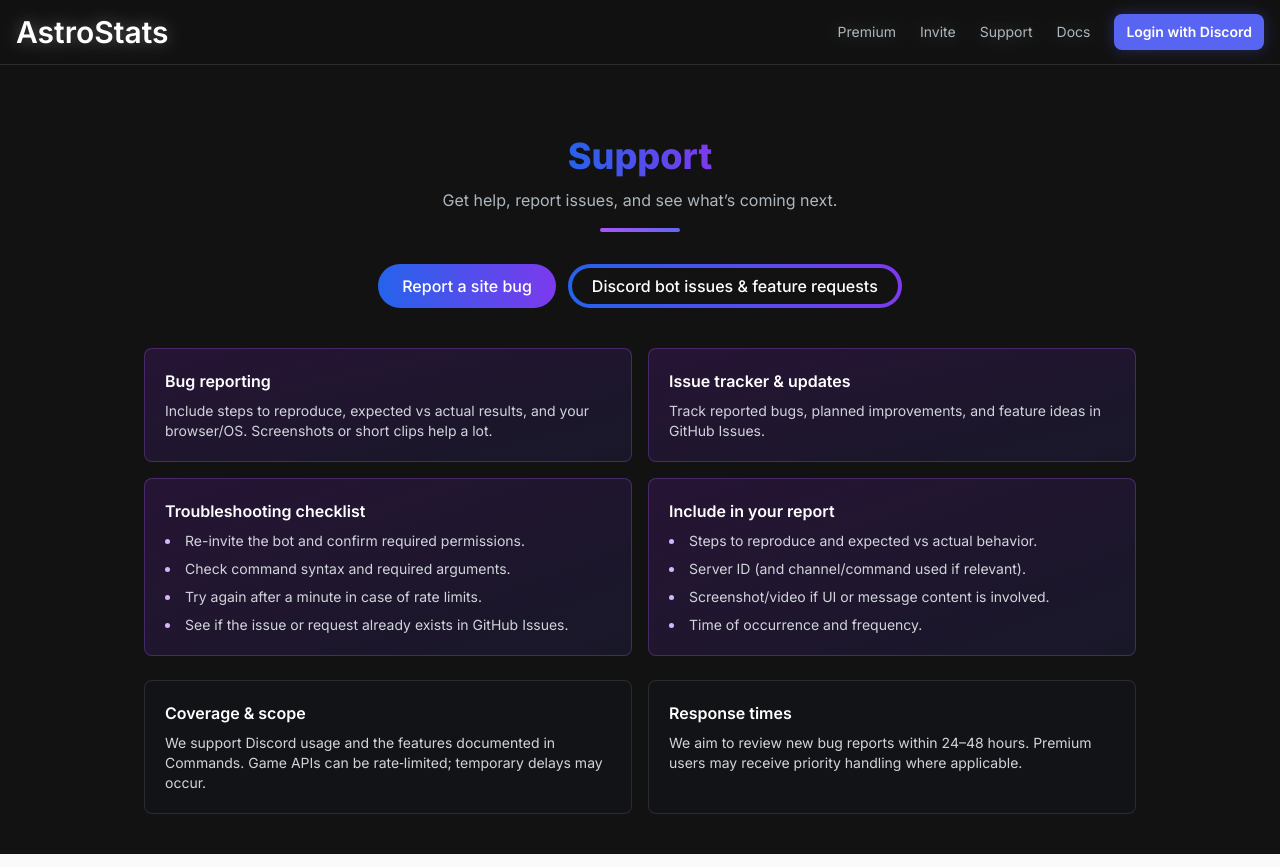
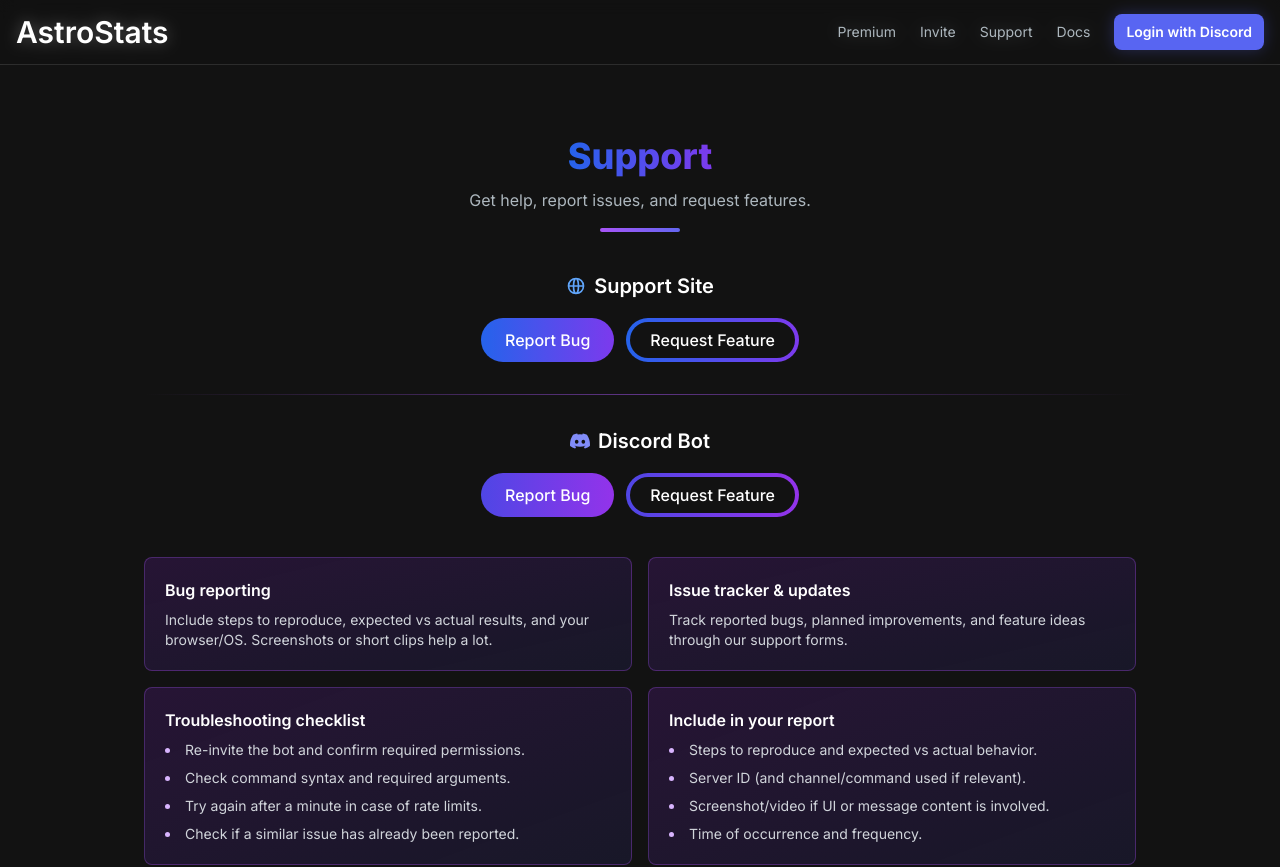
Before and after one commit to danblock97/astrostats-webpage, a Next.js app: page /support in a window 1280 px wide. Shown: the top 867 px of the page. Built offline with nearby package versions, Linux system fonts and the light colour scheme; no server answers.

Commit message:
refactor(Support): update support links and improve feature request process

```diff
--- a/src/app/components/Support.jsx
+++ b/src/app/components/Support.jsx
@@ -9,9 +9,10 @@
     }
   }, []);
 
-  const DISCORD_BOT_ISSUES_URL = "https://github.com/danblock97/AstroStats/issues";
-  const SUPPORT_SITE_ISSUES_URL =
-    "https://github.com/danblock97/astrostats-webpage/issues";
+  const SUPPORT_SITE_BUG_URL = "https://danblock97.atlassian.net/jira/software/c/form/13d822b1-3696-48be-935c-457148c78b91?atlOrigin=eyJpIjoiMTBkMTRjYWUwZTE2NDJhMGFmYjczMjkyMzVlNzg1ZjgiLCJwIjoiaiJ9";
+  const SUPPORT_SITE_FEATURE_URL = "https://danblock97.atlassian.net/jira/software/c/form/ce09356c-5fda-4e58-aed7-061a3d67672a?atlOrigin=eyJpIjoiMTc0NmZiZDhjNzZhNDA1ZDgxYjVjMjExM2I0ZjE1NzYiLCJwIjoiaiJ9";
+  const DISCORD_BOT_BUG_URL = "https://danblock97.atlassian.net/jira/software/c/form/c31187ff-4e38-40dd-aafd-261adcb7722d?atlOrigin=eyJpIjoiMjE5ZmM1ZDZmMzRkNDAyNzljZDE1NGZhODdjNWVhN2IiLCJwIjoiaiJ9";
+  const DISCORD_BOT_FEATURE_URL = "https://danblock97.atlassian.net/jira/software/c/form/9b68dccf-5be1-4817-b3f5-102b974e025a?atlOrigin=eyJpIjoiYTA3ZDFjOTFjNzA2NGVhYzk0ZjYyMGYyYzEyYjEzYmUiLCJwIjoiaiJ9";
 
   return (
     <div className="w-full my-10">
@@ -26,33 +27,77 @@
             <span className="text-transparent bg-clip-text bg-gradient-to-r from-blue-600 to-violet-600">Support</span>
           </h1>
           <p className="mt-3 text-[#adb7be]">
-            Get help, report issues, and see what’s coming next.
+            Get help, report issues, and request features.
           </p>
           <div className="mt-4 h-1 w-20 bg-gradient-to-r from-purple-500 to-indigo-500 rounded-full mx-auto" />
         </header>
 
-        <div className="mt-8 flex flex-col sm:flex-row gap-3 justify-center">
-          {/* Primary: support site bug report (brand gradient) */}
+        {/* Support Site Section */}
+        <div className="mt-10">
+          <div className="text-center mb-4">
+            <h2 className="text-xl font-semibold text-white inline-flex items-center gap-2">
+              <svg className="w-5 h-5 text-blue-400" fill="none" stroke="currentColor" viewBox="0 0 24 24">
+                <path strokeLinecap="round" strokeLinejoin="round" strokeWidth={2} d="M21 12a9 9 0 01-9 9m9-9a9 9 0 00-9-9m9 9H3m9 9a9 9 0 01-9-9m9 9c1.657 0 3-4.03 3-9s-1.343-9-3-9m0 18c-1.657 0-3-4.03-3-9s1.343-9 3-9m-9 9a9 9 0 019-9" />
+              </svg>
+              Support Site
+            </h2>
+          </div>
+          <div className="flex flex-col sm:flex-row gap-3 justify-center">
             <a
-            href={SUPPORT_SITE_ISSUES_URL}
+              href={SUPPORT_SITE_BUG_URL}
               target="_blank"
               rel="noopener noreferrer"
-            className="px-6 py-2.5 rounded-full bg-gradient-to-r from-blue-600 to-violet-600 text-white font-medium hover:opacity-90 transition"
+              className="px-6 py-2.5 rounded-full bg-gradient-to-r from-blue-600 to-violet-600 text-white font-medium hover:opacity-90 transition text-center"
             >
-            Report a site bug
+              Report Bug
             </a>
-          {/* Secondary: Discord bot issues & features (thin, gradient border) */}
             <a
-            href={DISCORD_BOT_ISSUES_URL}
+              href={SUPPORT_SITE_FEATURE_URL}
               target="_blank"
               rel="noopener noreferrer"
               className="px-1 py-1 rounded-full bg-gradient-to-r from-blue-600 to-violet-600 hover:from-violet-600 hover:to-blue-600 transition"
             >
-            <span className="block rounded-full bg-[#121212] px-5 py-1.5 text-white font-medium">Discord bot issues & feature requests</span>
+              <span className="block rounded-full bg-[#121212] px-5 py-1.5 text-white font-medium text-center">Request Feature</span>
             </a>
           </div>
+        </div>
 
-        {/* On‑brand info cards */}
+        {/* Divider */}
+        <div className="mt-8 flex items-center justify-center">
+          <div className="h-px w-full bg-gradient-to-r from-transparent via-purple-500/50 to-transparent" />
+        </div>
+
+        {/* Discord Bot Section */}
+        <div className="mt-8">
+          <div className="text-center mb-4">
+            <h2 className="text-xl font-semibold text-white inline-flex items-center gap-2">
+              <svg className="w-5 h-5 text-indigo-400" fill="currentColor" viewBox="0 0 24 24">
+                <path d="M20.317 4.37a19.791 19.791 0 00-4.885-1.515.074.074 0 00-.079.037c-.21.375-.444.864-.608 1.25a18.27 18.27 0 00-5.487 0 12.64 12.64 0 00-.617-1.25.077.077 0 00-.079-.037A19.736 19.736 0 003.677 4.37a.07.07 0 00-.032.027C.533 9.046-.32 13.58.099 18.057a.082.082 0 00.031.057 19.9 19.9 0 005.993 3.03.078.078 0 00.084-.028c.462-.63.874-1.295 1.226-1.994a.076.076 0 00-.041-.106 13.107 13.107 0 01-1.872-.892.077.077 0 01-.008-.128 10.2 10.2 0 00.372-.292.074.074 0 01.077-.01c3.928 1.793 8.18 1.793 12.062 0a.074.074 0 01.078.01c.12.098.246.198.373.292a.077.077 0 01-.006.127 12.299 12.299 0 01-1.873.892.077.077 0 00-.041.107c.36.698.772 1.362 1.225 1.993a.076.076 0 00.084.028 19.839 19.839 0 006.002-3.03.077.077 0 00.032-.054c.5-5.177-.838-9.674-3.549-13.66a.061.061 0 00-.031-.03zM8.02 15.33c-1.183 0-2.157-1.085-2.157-2.419 0-1.333.956-2.419 2.157-2.419 1.21 0 2.176 1.096 2.157 2.42 0 1.333-.956 2.418-2.157 2.418zm7.975 0c-1.183 0-2.157-1.085-2.157-2.419 0-1.333.955-2.419 2.157-2.419 1.21 0 2.176 1.096 2.157 2.42 0 1.333-.946 2.418-2.157 2.418z"/>
+              </svg>
+              Discord Bot
+            </h2>
+          </div>
+          <div className="flex flex-col sm:flex-row gap-3 justify-center">
+            <a
+              href={DISCORD_BOT_BUG_URL}
+              target="_blank"
+              rel="noopener noreferrer"
+              className="px-6 py-2.5 rounded-full bg-gradient-to-r from-indigo-600 to-purple-600 text-white font-medium hover:opacity-90 transition text-center"
+            >
+              Report Bug
+            </a>
+            <a
+              href={DISCORD_BOT_FEATURE_URL}
+              target="_blank"
+              rel="noopener noreferrer"
+              className="px-1 py-1 rounded-full bg-gradient-to-r from-indigo-600 to-purple-600 hover:from-purple-600 hover:to-indigo-600 transition"
+            >
+              <span className="block rounded-full bg-[#121212] px-5 py-1.5 text-white font-medium text-center">Request Feature</span>
+            </a>
+          </div>
+        </div>
+
+        {/* On-brand info cards */}
         <div className="mt-10 grid grid-cols-1 md:grid-cols-2 gap-4">
           <div className="p-5 rounded-lg bg-gradient-to-br from-purple-900/30 to-indigo-900/20 border border-purple-500/30">
             <h2 className="text-white font-semibold">Bug reporting</h2>
@@ -63,7 +108,7 @@
           <div className="p-5 rounded-lg bg-gradient-to-br from-purple-900/30 to-indigo-900/20 border border-purple-500/30">
             <h2 className="text-white font-semibold">Issue tracker & updates</h2>
             <p className="mt-2 text-gray-300 text-sm">
-              Track reported bugs, planned improvements, and feature ideas in GitHub Issues.
+              Track reported bugs, planned improvements, and feature ideas through our support forms.
             </p>
           </div>
           <div className="p-5 rounded-lg bg-gradient-to-br from-purple-900/30 to-indigo-900/20 border border-purple-500/30">
@@ -72,7 +117,7 @@
               <li>Re-invite the bot and confirm required permissions.</li>
               <li>Check command syntax and required arguments.</li>
               <li>Try again after a minute in case of rate limits.</li>
-              <li>See if the issue or request already exists in GitHub Issues.</li>
+              <li>Check if a similar issue has already been reported.</li>
             </ul>
           </div>
           <div className="p-5 rounded-lg bg-gradient-to-br from-purple-900/30 to-indigo-900/20 border border-purple-500/30">
@@ -91,7 +136,7 @@
           <div className="p-5 rounded-lg bg-gray-900/30 border border-white/10">
             <h3 className="text-white font-semibold">Coverage & scope</h3>
             <p className="mt-2 text-gray-300 text-sm">
-              We support Discord usage and the features documented in Commands. Game APIs can be rate‑limited; temporary delays may occur.
+              We support Discord usage and the features documented in Commands. Game APIs can be rate-limited; temporary delays may occur.
             </p>
           </div>
           <div className="p-5 rounded-lg bg-gray-900/30 border border-white/10">
```
Lines whose indentation alone changed are shown as unchanged.
